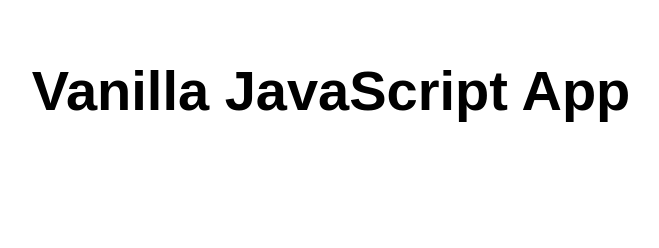
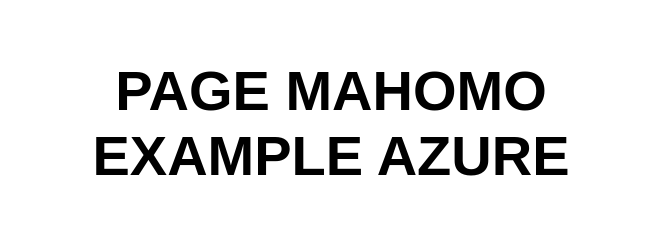
Before and after one commit to marianahoyos11/exampleAzure, a website: page src/index.html in a window 1280 px wide. Shown: the whole page, without its empty margins (309-968 px from the left). Drawn offline with Linux system fonts and the light colour scheme.

Commit message:
cambio de codigo1

```diff
--- a/src/index.html
+++ b/src/index.html
@@ -5,12 +5,12 @@
   <meta charset="UTF-8">
   <meta name="viewport" content="width=device-width, initial-scale=1.0">
   <link rel="stylesheet" href="styles.css">
-  <title>Vanilla JavaScript App</title>
+  <title>Example azure</title>
 </head>
 
 <body>
   <main>
-    <h1>Vanilla JavaScript App</h1>
+    <h1>PAGE MAHOMO EXAMPLE AZURE</h1>
   </main>
 </body>
 
```
